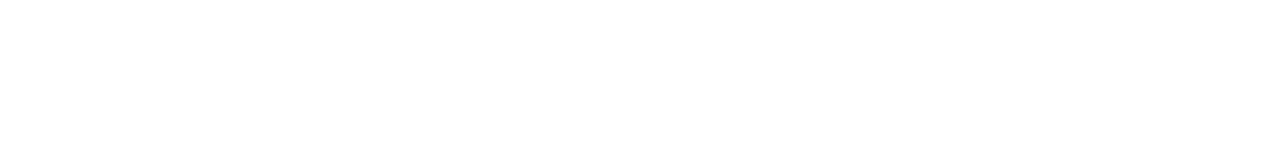
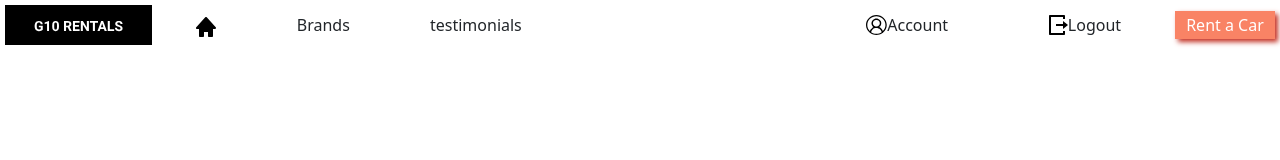
Before and after one commit to G4me8woy/G10Rentals, a plain HTML site: page index.html in a window 1280 px wide. Drawn offline with Linux system fonts and the light colour scheme.

Commit message:
navbar
navbar working  with fluid width

```diff
--- /dev/null
+++ b/app/scss/_hero.scss
@@ -0,0 +1,5 @@
+#hero{
+    height: 100vh;
+    width: 100%;
+    border: 1px solid blue;
+}
--- /dev/null
+++ b/app/scss/_nav.scss
@@ -0,0 +1,53 @@
+nav {
+    // border: 1px solid red;
+    padding: 5px;
+    display: flex;
+    align-items: center;
+    justify-content: space-between;
+}
+
+#links{
+    // border: 1px solid black;
+    display: flex;
+    align-items: center;
+    justify-content: space-between;
+    width: 80%;
+}
+
+#left-link-set{
+    // border: 1px solid blue;
+    display: flex;
+    align-items: center;
+    width: 40%;
+    justify-content: space-around;
+}
+
+#right-link-set{
+    // border: 1px solid blue;
+    display: flex;
+    align-items: center;
+    width: 35%;
+    justify-content: space-around;
+}
+
+#account-link{
+    display: flex;
+    // align-items: center;
+}
+
+#logout-link{
+    display: flex;
+    // align-items: center;
+}
+
+#button{
+    // border: 1px solid black;
+    padding: 2px 3px;
+    min-width: 100px;
+    display: flex;
+    justify-content: center;
+    align-items: center;
+    box-shadow: 3px 3px 5px #C33124;
+    background: #F98365;
+    color: white;
+}
--- a/app/scss/style.scss
+++ b/app/scss/style.scss
@@ -1,4 +1,4 @@
-
+@import 'nav';
 
 
 *{
--- a/index.html
+++ b/index.html
@@ -18,6 +18,45 @@
     <!-- scaffold -->
     <div id="scaffold">
 
+        <!-- nav-bar -->
+        <nav class="">
+            <!-- logo -->
+            <div id="logo"><img src="./assets/logos/main-logo.svg" alt="logo"></div>
+
+            <!-- links -->
+            <div id="links">
+
+                <!-- left set -->
+                <div id="left-link-set">
+                    <!-- home -->
+                    <div id="home"><img src="./assets/logos/home-logo.svg" alt="home"></div>
+                    <!-- brands -->
+                    <div id="brands-link"> Brands </div>
+                    <!-- testimonials -->
+                    <div id="testimonials-link"> testimonials </div>
+                </div>
+
+                <!-- right-link-set -->
+                <div id="right-link-set">
+                    <!-- account-link -->
+                    <div id="account-link">
+                        <!-- icon & text -->
+                        <img src="./assets/logos/account-logo.svg"> Account
+                    </div>
+                    <!-- logout-link -->
+                    <div id="logout-link">
+                        <!-- icon & text -->
+                        <img src="./assets/logos/logout-logo.svg"> Logout
+                    </div>
+                </div>
+
+            </div>
+
+            <!-- button -->
+            <div id="button">
+                Rent a Car
+            </div>
+        </nav>
 
 
     </div> <!-- scaffold -->
```
Also changed, not shown: dist/css/style.css, 1 other file.
